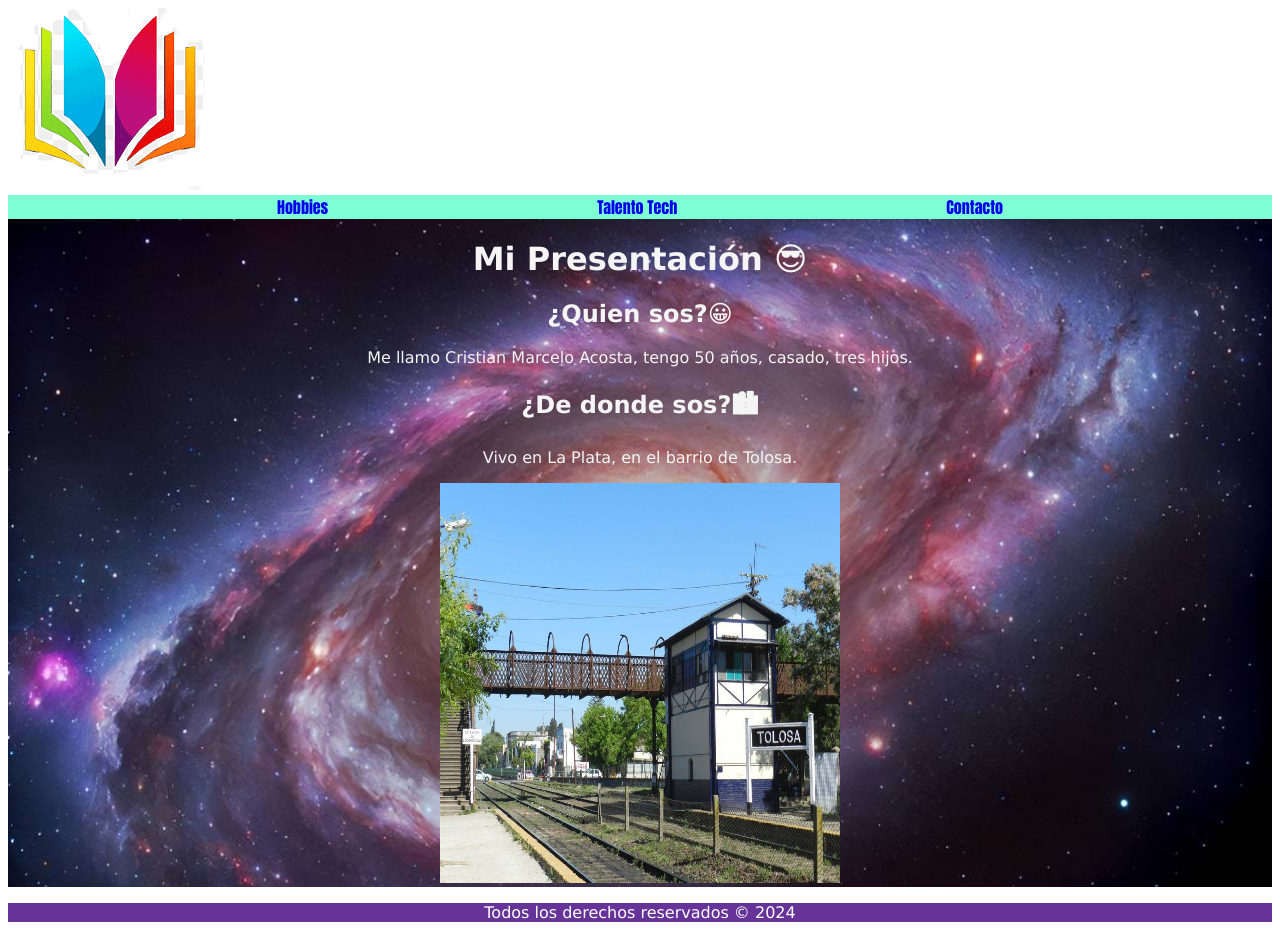
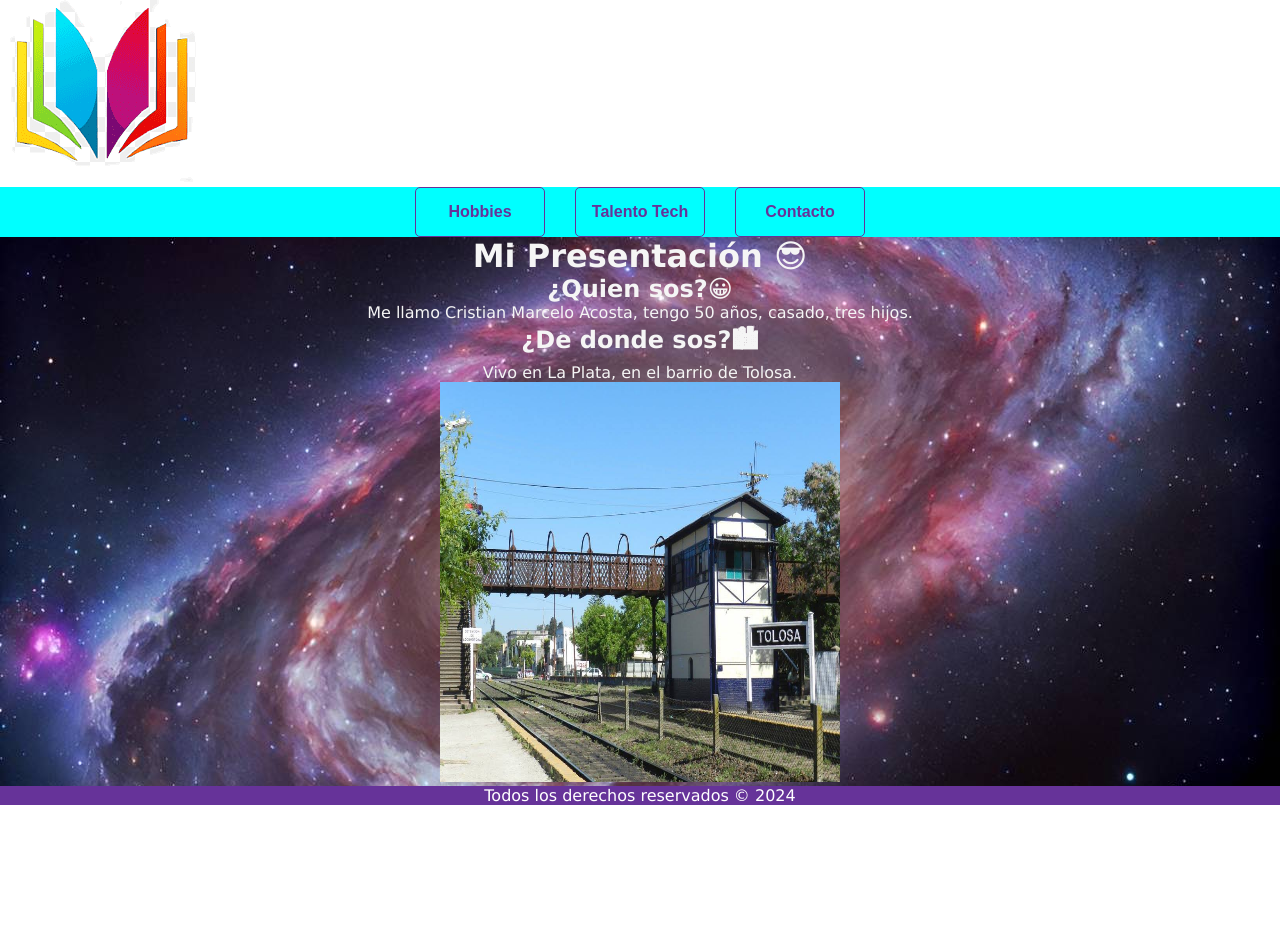
Before and after one commit to cmacosta1974/cmacosta1974.github.io, a plain HTML site: page index.html in a window 1280 px wide. After the commit the page ends 805 px from the top, so only its background shows below. Drawn offline with Linux system fonts and the light colour scheme.

Commit message:
menu flex

```diff
--- a/estilos/styles.css
+++ b/estilos/styles.css
@@ -1,4 +1,8 @@
-
+* {
+    margin: 0;
+    padding: 0;
+    box-sizing: border-box;
+}
 body {
     font-family: 'Lucida Sans', 'Lucida Sans Regular', 'Lucida Grande', 'Lucida Sans Unicode', Geneva, Verdana, sans-serif;
 }
@@ -10,43 +14,56 @@ footer {
 
 }
 
-nav {
-    background-color: aquamarine;
-    color: black;
-    font-family: Impact, Haettenschweiler, 'Arial Narrow Bold', sans-serif;
-    display: flex;
-    flex-direction: row;
-    justify-content: space-evenly;
-    flex-wrap: wrap;
-
-
-
-}
-
-ul {
-    list-style: none;
-}
-
-a {
-    text-decoration: none;
-}
-h1,h2 {
+h1,h2,h3 {
     text-align: center;
 }
 main {
     text-align: center;
     color:whitesmoke;
-
     background-image: url(galaxia.jpg);
     background-repeat: no-repeat;
     background-position: center center;
     background-size: cover;
 
 }
-/*
+
+p {
+    text-align: center;
+}
+
+form {
+    text-align: center;
+}
+
+nav {
+    background-color: aqua;
+}
+.menu {
+    list-style: none;
     display: flex;
-    flex-direction: row;
     justify-content: center;
-    align-items: flex-start;
-    flex-wrap: wrap;
-    */
+}
+
+.menu li {
+    width: 130px;
+    margin: 0 15px;
+    border: 1px solid rebeccapurple;
+    border-radius: 5px;
+    text-align: center;
+}
+
+.menu li a {
+    display: block;
+    padding: 15px 0;
+    color: rebeccapurple;
+    text-decoration: none;
+    font-family: Arial, Helvetica, sans-serif;
+    font-weight: 700;
+    font-size: 16px;
+    transition: background-color 0.3s;
+}
+
+.menu li a:hover {
+    background-color:rebeccapurple;
+    color: white;
+}
--- a/index.html
+++ b/index.html
@@ -8,16 +8,15 @@
 </head>
 <body>
     <header><img src="imagenes/png-transparent-libros.png" alt="logo libros"></header>
-    <main>
-    <nav class="menu">
-
-
-            <div class="menuHobbies"><a href="hobbies.html">Hobbies</a></div>
-            <div class="menuTalento"><a href="talento.html">Talento Tech</a></div>
-            <div class="menuContacto"><a href="contacto.html">Contacto</a></div>
-
+    <nav
+        <ul class="menu">
+            <li><a href="hobbies.html">Hobbies</a></li>
+            <li><a href="talento.html">Talento Tech</a></li>
+            <li><a href="contacto.html">Contacto</a></li>
+        </ul>
 
     </nav>
+    <main>
     <h1>Mi Presentación 😎</h1>
 
     <h2>¿Quien sos?😀</h2>
@@ -28,8 +27,6 @@
     <img src="imagenes/tolosa.jpg" width="400" height="400">
 
 
-
-
     </main>
     <footer>
         <p>Todos los derechos reservados © 2024</p>
```
Also changed, not shown: contacto.html (+3 -2 lines), hobbies.html (+3 -2 lines), talento.html (+3 -2 lines).
